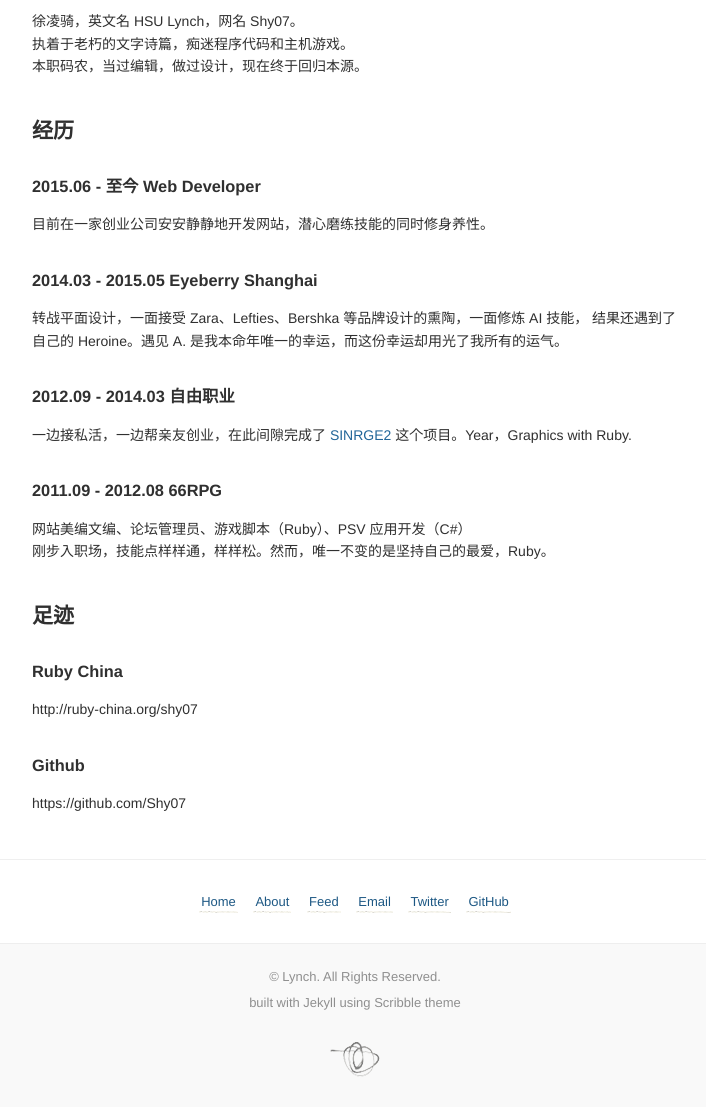
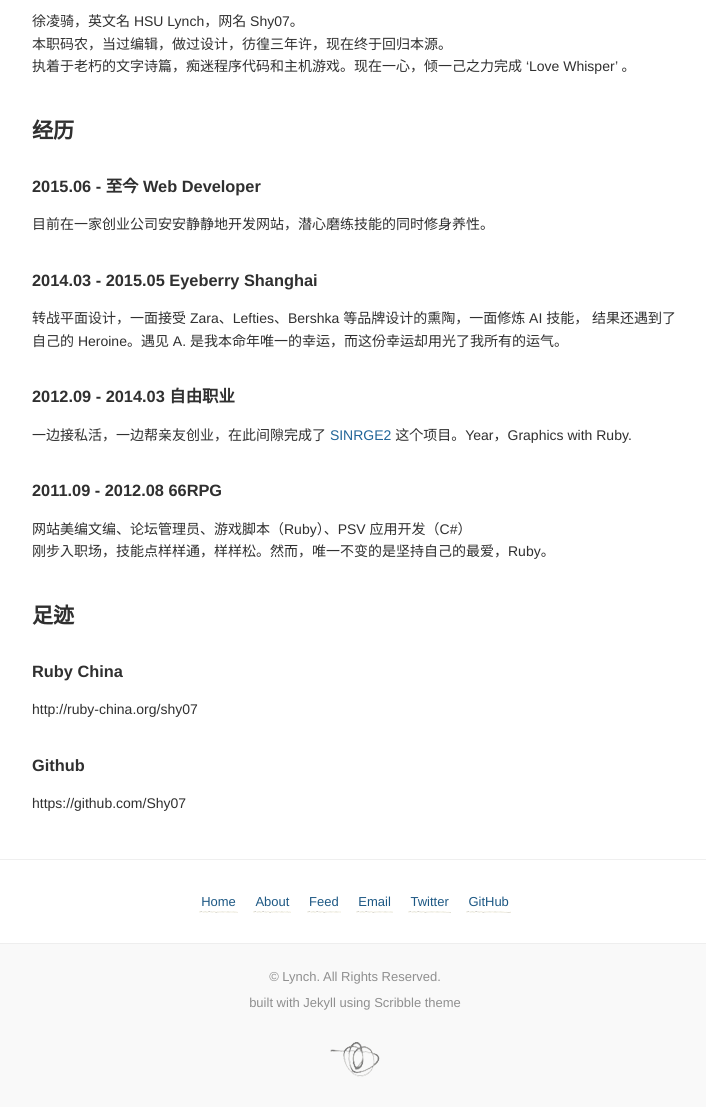
Before and after one commit to Shy07/shy07.github.com, a Jekyll site: the page built from about.md, in a window 1280 px wide, cut to the strip 594-1701 px from the top of the page. Shown: the whole strip, without its empty margins (285-991 px from the left). Built offline with Jekyll 4.4.1, drawn with Linux system fonts in a browser that asks for light colours; Markdown is read by kramdown in place of the engine named in the settings.

Commit message:
update about

```diff
--- a/about.md
+++ b/about.md
@@ -7,11 +7,11 @@ disqus: false
 ## 简介
 
 <img src="https://s.gravatar.com/avatar/2c10bae9c5a107139f3f8085a37da265?s=500"
-height="120" width="120" alt="avatar"/>
+  height="120" width="120" alt="avatar"/>
 
 徐凌骑，英文名 HSU Lynch，网名 Shy07。
-执着于老朽的文字诗篇，痴迷程序代码和主机游戏。
-本职码农，当过编辑，做过设计，现在终于回归本源。
+本职码农，当过编辑，做过设计，彷徨三年许，现在终于回归本源。
+执着于老朽的文字诗篇，痴迷程序代码和主机游戏。现在一心，倾一己之力完成 'Love Whisper' 。
 
 ## 经历
 
```
